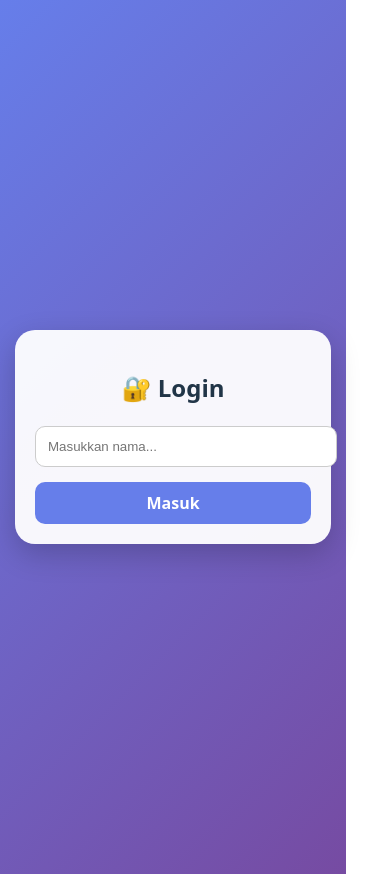
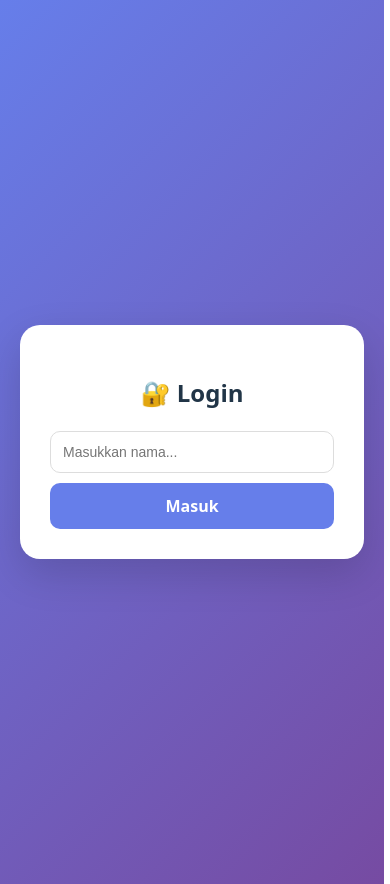
Before and after one commit to r4inn-pixel/web-apresiasi, a React (Vite) app: page / in a window 390 px wide. Built offline with nearby package versions, Linux system fonts and the light colour scheme.

Commit message:
Responsive layout fix

```diff
--- a/src/App.jsx
+++ b/src/App.jsx
@@ -28,18 +28,7 @@ function App() {
 
   const [editDesc, setEditDesc] = useState(false);
 
-  const [windowWidth, setWindowWidth] = useState(window.innerWidth);
-
-  // ================= RESPONSIVE =================
-  useEffect(() => {
-    const handleResize = () => setWindowWidth(window.innerWidth);
-    window.addEventListener("resize", handleResize);
-    return () => window.removeEventListener("resize", handleResize);
-  }, []);
-
-  const isMobile = windowWidth <= 480;
-
-  // ================= SAVE TO LOCAL STORAGE =================
+  // ===== SAVE TO LOCAL STORAGE =====
   useEffect(() => {
     localStorage.setItem("likes", likes);
   }, [likes]);
@@ -56,7 +45,7 @@ function App() {
     localStorage.setItem("description", description);
   }, [description]);
 
-  // ================= LOGIN =================
+  // ===== LOGIN =====
   const handleLogin = () => {
     if (inputUser.trim() !== "") {
       setUser(inputUser.trim());
@@ -68,36 +57,20 @@ function App() {
     localStorage.removeItem("user");
   };
 
-  // ================= COMMENT =================
+  // ===== COMMENT =====
   const handleAddComment = () => {
     if (newComment.trim() !== "") {
-      setComments([
-        ...comments,
-        { name: user, text: newComment },
-      ]);
+      setComments([...comments, { name: user, text: newComment }]);
       setNewComment("");
     }
   };
 
-  // ================= RESPONSIVE STYLE =================
-  const dynamicCard = {
-    ...card,
-    padding: isMobile ? "20px" : "30px",
-    maxWidth: isMobile ? "100%" : "420px",
-  };
-
-  const dynamicIconSize = isMobile ? 70 : 100;
-
-  const dynamicFont = {
-    fontSize: isMobile ? "13px" : "15px",
-  };
-
-  // ================= LOGIN PAGE =================
+  // ===== LOGIN PAGE =====
   if (!user) {
     return (
       <div style={container}>
-        <div style={dynamicCard}>
-          <h2 style={{ textAlign: "center" }}>🔐 Login</h2>
+        <div style={card}>
+          <h2 style={titleCenter}>🔐 Login</h2>
           <input
             type="text"
             placeholder="Masukkan nama..."
@@ -113,30 +86,29 @@ function App() {
     );
   }
 
-  // ================= MAIN PAGE =================
+  // ===== MAIN PAGE =====
   return (
     <div style={container}>
-      <div style={dynamicCard}>
+      <div style={card}>
         <div style={topBar}>
-          <h2>🌟 Web Apresiasi 🌟</h2>
+          <h2 style={{ margin: 0 }}>🌟 Web Apresiasi</h2>
           <button onClick={handleLogout} style={logoutBtn}>
             <FaSignOutAlt />
           </button>
         </div>
 
-        <div style={{ textAlign: "center" }}>
-          <FaUserCircle size={dynamicIconSize} color="#667eea" />
+        <div style={profileSection}>
+          <FaUserCircle style={avatarIcon} />
 
-          <h3 style={{ marginTop: "10px" }}>
+          <h3 style={{ margin: "10px 0 5px" }}>
             {user.charAt(0).toUpperCase() + user.slice(1)}
           </h3>
 
-          {/* ================= EDITABLE DESCRIPTION ================= */}
           {!editDesc ? (
-            <p style={{ color: "#555", ...dynamicFont }}>
+            <p style={descriptionText}>
               {description}
               <FaEdit
-                style={{ marginLeft: "8px", cursor: "pointer" }}
+                style={editIcon}
                 onClick={() => setEditDesc(true)}
               />
             </p>
@@ -166,7 +138,7 @@ function App() {
 
         <hr style={{ margin: "25px 0" }} />
 
-        <h3>💬 Komentar</h3>
+        <h3 style={{ marginBottom: "10px" }}>💬 Komentar</h3>
 
         <div style={commentBox}>
           <input
@@ -183,9 +155,7 @@ function App() {
 
         <div style={{ marginTop: "15px" }}>
           {comments.length === 0 && (
-            <p style={{ color: "#777" }}>
-              Belum ada komentar...
-            </p>
+            <p style={{ color: "#777" }}>Belum ada komentar...</p>
           )}
 
           {comments.map((c, index) => (
@@ -194,7 +164,7 @@ function App() {
                 {c.name.charAt(0).toUpperCase() +
                   c.name.slice(1)}
               </b>
-              <p style={{ margin: "5px 0 0 0" }}>{c.text}</p>
+              <p style={{ margin: "5px 0 0" }}>{c.text}</p>
             </div>
           ))}
         </div>
@@ -203,68 +173,100 @@ function App() {
   );
 }
 
-/* ================= STYLE ================= */
+/* ================= STYLE RESPONSIVE CLEAN ================= */
 
 const container = {
   minHeight: "100vh",
   display: "flex",
   justifyContent: "center",
   alignItems: "center",
+  padding: "20px",
   background: "linear-gradient(135deg, #667eea, #764ba2)",
-  padding: "15px",
 };
 
 const card = {
-  background: "rgba(255,255,255,0.95)",
+  width: "100%",
+  maxWidth: "500px",
+  background: "white",
   borderRadius: "20px",
-  width: "100%",
-  boxShadow: "0 10px 30px rgba(0,0,0,0.2)",
+  padding: "30px",
+  boxShadow: "0 15px 40px rgba(0,0,0,0.15)",
+  boxSizing: "border-box",
+};
+
+const topBar = {
+  display: "flex",
+  justifyContent: "space-between",
+  alignItems: "center",
+};
+
+const profileSection = {
+  textAlign: "center",
+};
+
+const avatarIcon = {
+  fontSize: "90px",
+  color: "#667eea",
+};
+
+const descriptionText = {
+  color: "#555",
+  fontSize: "15px",
+};
+
+const editIcon = {
+  marginLeft: "8px",
+  cursor: "pointer",
+  fontSize: "14px",
 };
 
 const input = {
+  width: "100%",
   padding: "12px",
-  width: "100%",
   borderRadius: "10px",
-  border: "1px solid #ccc",
+  border: "1px solid #ddd",
   marginBottom: "10px",
+  fontSize: "14px",
+  boxSizing: "border-box",
 };
 
 const textarea = {
   width: "100%",
   padding: "10px",
   borderRadius: "10px",
-  border: "1px solid #ccc",
+  border: "1px solid #ddd",
   marginBottom: "10px",
   minHeight: "70px",
+  boxSizing: "border-box",
 };
 
 const primaryBtn = {
-  padding: "10px",
   width: "100%",
+  padding: "12px",
   borderRadius: "10px",
   border: "none",
   background: "#667eea",
   color: "white",
+  fontWeight: "bold",
   cursor: "pointer",
-  fontWeight: "bold",
-  marginTop: "5px",
 };
 
 const likeBtn = {
   marginTop: "15px",
-  padding: "10px 20px",
+  padding: "10px 25px",
   borderRadius: "50px",
   border: "none",
   background: "#ff4d6d",
   color: "white",
   cursor: "pointer",
+  fontSize: "14px",
 };
 
 const logoutBtn = {
   background: "transparent",
   border: "none",
+  fontSize: "18px",
   cursor: "pointer",
-  fontSize: "18px",
 };
 
 const commentBox = {
@@ -273,17 +275,14 @@ const commentBox = {
 };
 
 const commentItem = {
-  background: "#f4f4f4",
+  background: "#f5f5f5",
   padding: "10px",
   borderRadius: "10px",
   marginBottom: "10px",
 };
 
-const topBar = {
-  display: "flex",
-  justifyContent: "space-between",
-  alignItems: "center",
-  marginBottom: "20px",
+const titleCenter = {
+  textAlign: "center",
 };
 
 export default App;
```
